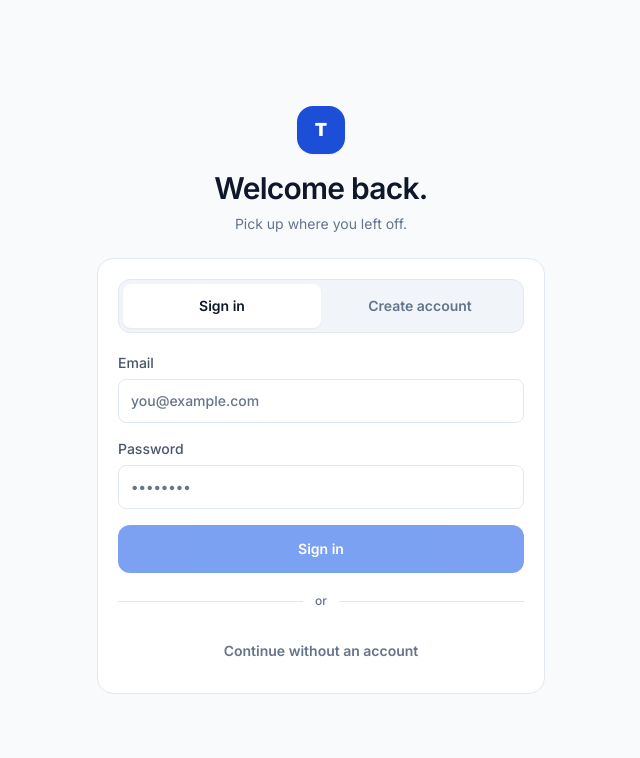
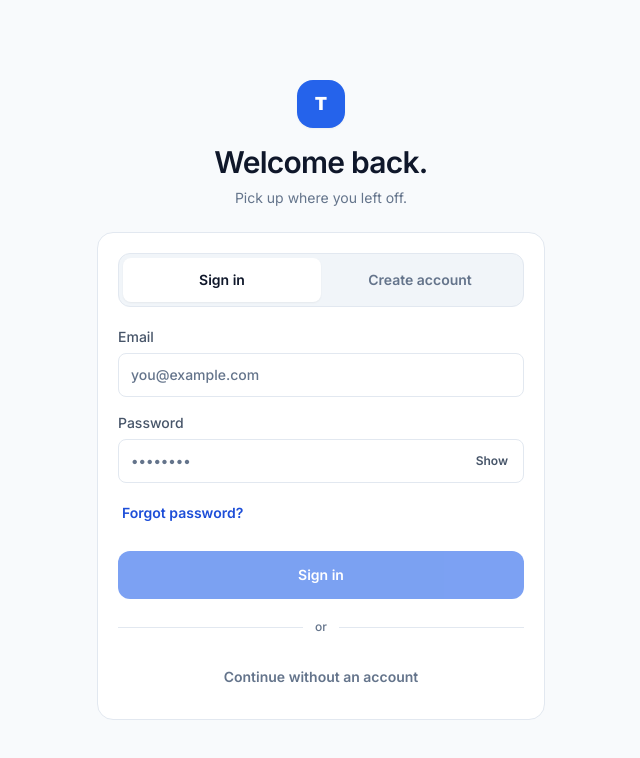
Before and after one commit to AFR0011/TapTrack, a Next.js app: page /login in a window 1280 px wide. Shown: the top 758 px of the page, without its empty margins (319-959 px from the left). Built offline with nearby package versions, Linux system fonts and the light colour scheme; no server answers.

Commit message:
Complete authentication recovery UX

```diff
--- a/app/(auth)/login/page.tsx
+++ b/app/(auth)/login/page.tsx
@@ -5,166 +5,331 @@ import { useRouter } from 'next/navigation';
 import { Button } from '@/components/ui/Button';
 import { Card } from '@/components/ui/Card';
 import { Field } from '@/components/ui/Field';
-import { cn } from '@/lib/cn';
+import { cn, focusVisibleRing } from '@/lib/cn';
 import { createSupabaseBrowserClient, isSupabaseConfigured } from '@/lib/supabase';
 
-type Mode = 'signin' | 'register';
+type Mode = 'signin' | 'register' | 'forgot' | 'reset';
 
 export default function LoginPage() {
   const router = useRouter();
   const [mode, setMode] = useState<Mode>('signin');
   const [email, setEmail] = useState('');
   const [password, setPassword] = useState('');
+  const [showPassword, setShowPassword] = useState(false);
   const [loading, setLoading] = useState(false);
   const [error, setError] = useState('');
   const [registered, setRegistered] = useState(false);
+  const [recoverySent, setRecoverySent] = useState(false);
+  const [passwordUpdated, setPasswordUpdated] = useState(false);
   const providerConfigured = isSupabaseConfigured();
 
   useEffect(() => {
     const authState = new URLSearchParams(window.location.search).get('auth');
     if (authState === 'confirmation-failed') {
       queueMicrotask(() => {
-        setError('Email confirmation failed. Open the confirmation link again or sign in.');
+        setError('That email link could not be confirmed. Request a new link or sign in again.');
+      });
+    } else if (authState === 'reset') {
+      queueMicrotask(() => {
+        setMode('reset');
+        setError('');
       });
     }
   }, []);
 
-  const handleSubmit = async (event: React.FormEvent) => {
+  const changeMode = (nextMode: Mode) => {
+    setMode(nextMode);
+    setError('');
+    setPassword('');
+    setShowPassword(false);
+    setRecoverySent(false);
+    setPasswordUpdated(false);
+  };
+
+  const handleSubmit = async (event: React.FormEvent<HTMLFormElement>) => {
     event.preventDefault();
     setLoading(true);
     setError('');
 
     const supabase = createSupabaseBrowserClient();
     if (!supabase) {
-      setError('Accounts are unavailable right now.');
+      setError('Accounts are unavailable right now. You can continue without an account.');
       setLoading(false);
+      return;
+    }
+
+    try {
+      if (mode === 'forgot') {
+        const redirectTo = `${window.location.origin}/auth/callback?next=${encodeURIComponent('/login?auth=reset')}`;
+        const { error: recoveryError } = await supabase.auth.resetPasswordForEmail(email.trim(), {
+          redirectTo,
+        });
+        if (recoveryError) {
+          setError(formatAuthError(recoveryError.message, 'recovery'));
+        } else {
+          setRecoverySent(true);
+        }
+        return;
+      }
+
+      if (mode === 'reset') {
+        if (password.length < 6) {
+          setError('Use at least 6 characters for your new password.');
+          return;
+        }
+        const { error: updateError } = await supabase.auth.updateUser({ password });
+        if (updateError) {
+          setError(formatAuthError(updateError.message, 'reset'));
+        } else {
+          setPasswordUpdated(true);
+          setPassword('');
+        }
         return;
       }
 
       if (mode === 'register') {
         const { data, error: signUpError } = await supabase.auth.signUp({
-        email,
+          email: email.trim(),
           password,
           options: { emailRedirectTo: `${window.location.origin}/auth/callback` },
         });
         if (signUpError) {
-        setError(signUpError.message);
+          setError(formatAuthError(signUpError.message, 'register'));
         } else if (data.session) {
           router.replace('/app');
           router.refresh();
         } else {
           setRegistered(true);
         }
-    } else {
-      const { error: signInError } = await supabase.auth.signInWithPassword({ email, password });
+        return;
+      }
+
+      const { error: signInError } = await supabase.auth.signInWithPassword({
+        email: email.trim(),
+        password,
+      });
       if (signInError) {
-        setError(signInError.message);
+        setError(formatAuthError(signInError.message, 'signin'));
       } else {
         router.replace('/app');
         router.refresh();
       }
+    } finally {
+      setLoading(false);
     }
-
-    setLoading(false);
   };
 
+  const heading =
+    mode === 'register'
+      ? 'Create your account.'
+      : mode === 'forgot'
+        ? 'Reset your password.'
+        : mode === 'reset'
+          ? 'Choose a new password.'
+          : 'Welcome back.';
+  const description =
+    mode === 'register'
+      ? 'Sync, Smart Categories, and Quick Capture.'
+      : mode === 'forgot'
+        ? 'We’ll send a secure reset link to your email.'
+        : mode === 'reset'
+          ? 'Set a new password for your TapTrack account.'
+          : 'Pick up where you left off.';
+
   return (
-    <div className="flex min-h-screen items-center justify-center bg-background p-4 sm:p-6">
+    <div className="flex min-h-dvh items-center justify-center bg-background p-4 sm:p-6">
       <div className="w-full max-w-md">
         <div className="mb-6 text-center">
-          <div className="mx-auto grid h-12 w-12 place-items-center rounded-2xl bg-accent text-lg font-black text-white shadow-sm">T</div>
-          <h1 className="mt-4 text-3xl font-semibold tracking-tight text-primary">
-            {mode === 'signin' ? 'Welcome back.' : 'Create your account.'}
-          </h1>
-          <p className="mt-2 text-sm text-muted">
-            {mode === 'signin' ? 'Pick up where you left off.' : 'Sync, Smart Categories, and Quick Capture.'}
-          </p>
+          <div className="mx-auto grid h-12 w-12 place-items-center rounded-2xl bg-action-primary text-lg font-black text-white shadow-sm">
+            T
+          </div>
+          <h1 className="mt-4 text-3xl font-semibold tracking-tight text-primary">{heading}</h1>
+          <p className="mt-2 text-sm text-muted">{description}</p>
         </div>
 
         <Card className="overflow-hidden">
           {!providerConfigured ? (
             <div className="space-y-4">
-              <p className="rounded-xl border border-subtle bg-surface-muted p-3 text-sm text-muted">Accounts are unavailable on this installation.</p>
-              <Button type="button" fullWidth onClick={() => router.replace('/app')}>Continue locally</Button>
+              <p className="rounded-xl border border-subtle bg-surface-muted p-3 text-sm text-muted">
+                Accounts are unavailable right now. Your data on this device still works normally.
+              </p>
+              <Button type="button" fullWidth onClick={() => router.replace('/app')}>
+                Continue without an account
+              </Button>
             </div>
           ) : registered ? (
-            <div className="text-center">
-              <div className="mx-auto grid h-12 w-12 place-items-center rounded-full bg-success-muted text-xl text-success">✓</div>
-              <h2 className="mt-4 text-xl font-semibold text-primary">Check your inbox.</h2>
-              <p className="mt-2 text-sm text-muted">Confirm {email}, then come back to sign in.</p>
-              <Button
-                type="button"
-                fullWidth
-                className="mt-6"
-                onClick={() => {
+            <SuccessPanel
+              title="Check your inbox."
+              description={`Confirm ${email}, then come back to sign in.`}
+              actionLabel="Back to sign in"
+              onAction={() => {
                 setRegistered(false);
-                  setMode('signin');
+                changeMode('signin');
               }}
-              >
-                Back to sign in
-              </Button>
-            </div>
+            />
+          ) : recoverySent ? (
+            <SuccessPanel
+              title="Check your inbox."
+              description={`If ${email} belongs to an account, a password reset link is on its way.`}
+              actionLabel="Back to sign in"
+              onAction={() => changeMode('signin')}
+            />
+          ) : passwordUpdated ? (
+            <SuccessPanel
+              title="Password updated."
+              description="Your new password is ready. You can continue to TapTrack now."
+              actionLabel="Continue to TapTrack"
+              onAction={() => {
+                router.replace('/app');
+                router.refresh();
+              }}
+            />
           ) : (
             <>
+              {mode === 'signin' || mode === 'register' ? (
                 <div className="mb-5 flex rounded-xl border border-subtle bg-surface-muted p-1">
-                {(['signin', 'register'] as Mode[]).map((item) => (
+                  {(['signin', 'register'] as const).map((item) => (
                     <button
                       key={item}
                       type="button"
-                    onClick={() => {
-                      setMode(item);
-                      setError('');
-                    }}
+                      aria-pressed={mode === item}
+                      onClick={() => changeMode(item)}
                       className={cn(
-                      'min-h-11 flex-1 rounded-lg text-sm font-semibold transition-colors focus-visible:outline focus-visible:outline-2 focus-visible:outline-offset-2 focus-visible:outline-accent',
-                      mode === item ? 'bg-surface text-primary shadow-sm' : 'text-muted hover:text-secondary'
+                        'min-h-11 flex-1 rounded-lg text-sm font-semibold transition-colors',
+                        focusVisibleRing,
+                        mode === item
+                          ? 'bg-surface text-primary shadow-sm'
+                          : 'text-muted hover:text-secondary'
                       )}
                     >
                       {item === 'signin' ? 'Sign in' : 'Create account'}
                     </button>
                   ))}
                 </div>
+              ) : null}
 
-              <form onSubmit={handleSubmit} className="grid gap-4">
+              <form onSubmit={handleSubmit} className="grid gap-4" noValidate>
+                {mode !== 'reset' ? (
                   <Field
                     id="email"
                     label="Email"
                     type="email"
                     value={email}
-                  onChange={(event) => setEmail(event.target.value)}
+                    onChange={(event) => {
+                      setEmail(event.target.value);
+                      setError('');
+                    }}
                     placeholder="you@example.com"
                     required
                     autoComplete="email"
                     disabled={loading}
                   />
+                ) : null}
+
+                {mode !== 'forgot' ? (
+                  <div>
+                    <div className="relative">
                       <Field
                         id="password"
-                  label="Password"
-                  type="password"
+                        label={mode === 'reset' ? 'New password' : 'Password'}
+                        type={showPassword ? 'text' : 'password'}
                         value={password}
-                  onChange={(event) => setPassword(event.target.value)}
-                  placeholder={mode === 'register' ? 'At least 6 characters' : '••••••••'}
+                        onChange={(event) => {
+                          setPassword(event.target.value);
+                          setError('');
+                        }}
+                        placeholder={mode === 'register' || mode === 'reset' ? 'At least 6 characters' : '••••••••'}
                         required
                         minLength={6}
-                  autoComplete={mode === 'register' ? 'new-password' : 'current-password'}
+                        autoComplete={mode === 'signin' ? 'current-password' : 'new-password'}
                         disabled={loading}
+                        className="pr-20"
                       />
+                      <button
+                        type="button"
+                        onClick={() => setShowPassword((current) => !current)}
+                        className={cn(
+                          'absolute bottom-0 right-1 flex min-h-11 items-center rounded-lg px-3 text-xs font-semibold text-secondary hover:text-primary',
+                          focusVisibleRing
+                        )}
+                        aria-pressed={showPassword}
+                        aria-label={showPassword ? 'Hide password' : 'Show password'}
+                      >
+                        {showPassword ? 'Hide' : 'Show'}
+                      </button>
+                    </div>
+                    {mode === 'signin' ? (
+                      <button
+                        type="button"
+                        onClick={() => changeMode('forgot')}
+                        className={cn(
+                          'mt-2 min-h-11 rounded-lg px-1 text-sm font-semibold text-accent hover:underline',
+                          focusVisibleRing
+                        )}
+                      >
+                        Forgot password?
+                      </button>
+                    ) : null}
+                  </div>
+                ) : null}
+
                 {error ? (
-                  <p role="alert" className="rounded-xl border border-danger bg-danger-muted px-3 py-2 text-sm font-medium text-danger">{error}</p>
+                  <p
+                    role="alert"
+                    className="rounded-xl border border-danger bg-danger-muted px-3 py-2 text-sm font-medium text-danger"
+                  >
+                    {error}
+                  </p>
                 ) : null}
-                <Button type="submit" fullWidth size="lg" loading={loading} disabled={loading || !email || !password}>
-                  {mode === 'signin' ? 'Sign in' : 'Create account'}
+
+                <Button
+                  type="submit"
+                  fullWidth
+                  size="lg"
+                  loading={loading}
+                  disabled={
+                    loading ||
+                    (mode !== 'reset' && !email.trim()) ||
+                    (mode !== 'forgot' && password.length < 6)
+                  }
+                >
+                  {mode === 'register'
+                    ? 'Create account'
+                    : mode === 'forgot'
+                      ? 'Send reset link'
+                      : mode === 'reset'
+                        ? 'Save new password'
+                        : 'Sign in'}
                 </Button>
               </form>
 
+              {mode === 'forgot' || mode === 'reset' ? (
+                <Button
+                  type="button"
+                  fullWidth
+                  variant="ghost"
+                  className="mt-3"
+                  onClick={() => changeMode('signin')}
+                >
+                  Back to sign in
+                </Button>
+              ) : (
+                <>
                   <div className="my-5 flex items-center gap-3 text-xs font-medium text-muted">
                     <span className="h-px flex-1 bg-subtle" />
                     or
                     <span className="h-px flex-1 bg-subtle" />
                   </div>
-              <Button type="button" fullWidth variant="ghost" onClick={() => router.replace('/app')}>
+                  <Button
+                    type="button"
+                    fullWidth
+                    variant="ghost"
+                    onClick={() => router.replace('/app')}
+                  >
                     Continue without an account
                   </Button>
+                </>
+              )}
             </>
           )}
         </Card>
@@ -172,3 +337,63 @@ export default function LoginPage() {
     </div>
   );
 }
+
+function SuccessPanel({
+  title,
+  description,
+  actionLabel,
+  onAction,
+}: {
+  title: string;
+  description: string;
+  actionLabel: string;
+  onAction: () => void;
+}) {
+  return (
+    <div className="text-center">
+      <div className="mx-auto grid h-12 w-12 place-items-center rounded-full bg-success-muted text-xl text-success">
+        ✓
+      </div>
+      <h2 className="mt-4 text-xl font-semibold text-primary">{title}</h2>
+      <p className="mt-2 text-sm text-muted">{description}</p>
+      <Button type="button" fullWidth className="mt-6" onClick={onAction}>
+        {actionLabel}
+      </Button>
+    </div>
+  );
+}
+
+function formatAuthError(
+  message: string,
+  context: 'signin' | 'register' | 'recovery' | 'reset'
+): string {
+  const normalized = message.toLowerCase();
+  if (normalized.includes('invalid login credentials')) {
+    return 'That email and password combination did not work.';
+  }
+  if (normalized.includes('email not confirmed')) {
+    return 'Confirm your email before signing in.';
+  }
+  if (normalized.includes('user already registered')) {
+    return 'An account already exists for this email. Sign in instead.';
+  }
+  if (normalized.includes('password') && normalized.includes('least')) {
+    return 'Use a stronger password with at least 6 characters.';
+  }
+  if (normalized.includes('rate limit') || normalized.includes('too many')) {
+    return 'Too many attempts were made recently. Try again a little later.';
+  }
+  if (normalized.includes('expired') || normalized.includes('invalid') && context === 'reset') {
+    return 'This reset link is no longer valid. Request a new password reset link.';
+  }
+  if (context === 'recovery') {
+    return 'The reset email could not be sent right now. Try again later.';
+  }
+  if (context === 'register') {
+    return 'The account could not be created right now. Check the details and try again.';
+  }
+  if (context === 'reset') {
+    return 'The password could not be updated. Request a new reset link and try again.';
+  }
+  return 'Sign in could not be completed. Check your details and try again.';
+}
```
Lines whose indentation alone changed are shown as unchanged.
